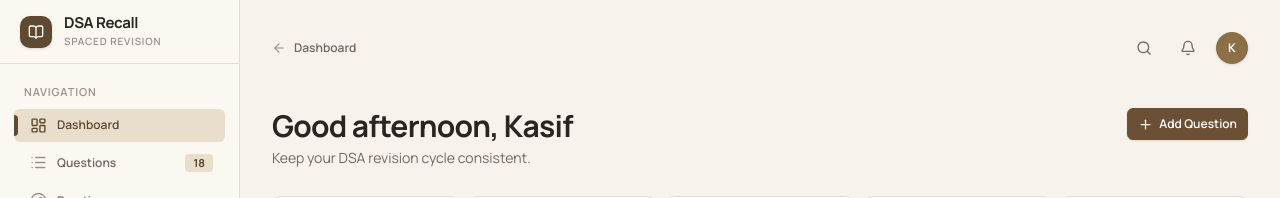
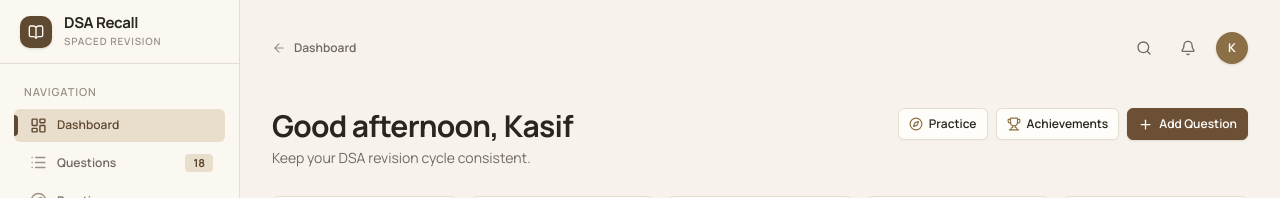
Before and after one commit to MdKasif0/DSARecall, a Next.js app: page / in a window 1280 px wide. Shown: the top 198 px of the page. Built offline with nearby package versions, Linux system fonts and the light colour scheme.

Commit message:
feat: add practice and achievements navigation shortcuts and optimize settings state initialization

```diff
--- a/src/app/page.tsx
+++ b/src/app/page.tsx
@@ -13,6 +13,8 @@ import {
   FileText,
   Calendar,
   Flame,
+  Compass,
+  Trophy,
 } from 'lucide-react';
 import { useQuestions } from '@/lib/context';
 import {
@@ -36,6 +38,7 @@ import StatusBreakdown from '@/components/StatusBreakdown';
 import TopBar from '@/components/TopBar';
 import { computeActivityStats } from '@/lib/analytics';
 import { openAddModal } from '@/lib/events';
+import { getSettings } from '@/lib/settings';
 
 interface ActionItem {
   question: DSAQuestion;
@@ -48,13 +51,25 @@ export default function DashboardPage() {
   const { questions, records, recordsMap, isLoaded, markRevision } = useQuestions();
   const [justCompletedIds, setJustCompletedIds] = useState<Map<string, string>>(new Map());
 
+  const [userName] = useState<string>(() => {
+    if (typeof window !== 'undefined') {
+      try {
+        return getSettings().userName || 'Kasif';
+      } catch {
+        return 'Kasif';
+      }
+    }
+    return 'Kasif';
+  });
+
   // Dynamic greeting based on current local hour
   const greeting = useMemo(() => {
     const hour = new Date().getHours();
-    if (hour < 12) return 'Good morning, Kasif';
-    if (hour < 18) return 'Good afternoon, Kasif';
-    return 'Good evening, Kasif';
-  }, []);
+    const name = userName ? `, ${userName}` : '';
+    if (hour < 12) return `Good morning${name}`;
+    if (hour < 18) return `Good afternoon${name}`;
+    return `Good evening${name}`;
+  }, [userName]);
 
   // Compute analytics stats for heatmap and chart
   const stats = useMemo(() => {
@@ -135,14 +150,32 @@ export default function DashboardPage() {
           </p>
         </div>
 
+        <div className="flex items-center gap-2 self-start flex-wrap">
+          <Link
+            href="/practice"
+            className="btn btn-secondary btn-sm gap-1.5 text-xs font-semibold hover:border-[#8B6F47] hover:text-[#5F4930] no-underline"
+            title="Explore topic-wise practice questions"
+          >
+            <Compass size={14} className="text-[#8B6F47]" />
+            <span>Practice</span>
+          </Link>
+          <Link
+            href="/achievements"
+            className="btn btn-secondary btn-sm gap-1.5 text-xs font-semibold hover:border-[#8B6F47] hover:text-[#5F4930] no-underline"
+            title="View achievements and share on LinkedIn / X"
+          >
+            <Trophy size={14} className="text-[#8B6F47]" />
+            <span>Achievements</span>
+          </Link>
           <button
-          className="btn btn-primary btn-sm self-start"
+            className="btn btn-primary btn-sm"
             onClick={openAddModal}
             title="Add a new solved DSA problem"
           >
             <Plus size={15} />
             <span>Add Question</span>
           </button>
+        </div>
       </div>
 
       {/* Metric Row: Total, Due Today, Overdue, Streak, Completion */}
--- a/src/app/settings/page.tsx
+++ b/src/app/settings/page.tsx
@@ -1,8 +1,7 @@
 'use client';
 
-import { useState, useEffect } from 'react';
+import { useState } from 'react';
 import {
-  Settings as SettingsIcon,
   Calendar,
   Save,
   RotateCcw,
@@ -31,31 +30,22 @@ import {
   saveRevisionRecords,
 } from '@/lib/storage';
 import { useQuestions } from '@/lib/context';
-import { getTodayISO, addDays, parseLocalDate, format } from 'date-fns';
+import { addDays, format } from 'date-fns';
+import { getTodayISO, parseLocalDate } from '@/lib/dates';
 import TopBar from '@/components/TopBar';
 
 export default function SettingsPage() {
   const { questions, refreshQuestions } = useQuestions();
 
-  const [settings, setSettings] = useState<AppSettings | null>(null);
-  const [activePreset, setActivePreset] = useState<string>('standard');
-  const [customIntervals, setCustomIntervals] = useState<number[]>([3, 7, 15, 30, 60, 120]);
-  const [userName, setUserName] = useState<string>('Kasif');
-  const [dailyTarget, setDailyTarget] = useState<number>(5);
-  const [enableSound, setEnableSound] = useState<boolean>(false);
+  const [settings, setSettings] = useState<AppSettings>(() => getSettings());
+  const [activePreset, setActivePreset] = useState<string>(() => getSettings().activePresetId);
+  const [customIntervals, setCustomIntervals] = useState<number[]>(() => getSettings().intervals);
+  const [userName, setUserName] = useState<string>(() => getSettings().userName || 'Kasif');
+  const [dailyTarget, setDailyTarget] = useState<number>(() => getSettings().dailyTarget || 5);
+  const [enableSound, setEnableSound] = useState<boolean>(() => getSettings().enableSound || false);
 
   const [savedNotice, setSavedNotice] = useState<string | null>(null);
   const [errorNotice, setErrorNotice] = useState<string | null>(null);
-
-  useEffect(() => {
-    const loaded = getSettings();
-    setSettings(loaded);
-    setActivePreset(loaded.activePresetId);
-    setCustomIntervals(loaded.intervals);
-    setUserName(loaded.userName || 'Kasif');
-    setDailyTarget(loaded.dailyTarget || 5);
-    setEnableSound(loaded.enableSound || false);
-  }, []);
 
   const handlePresetSelect = (presetId: string) => {
     setActivePreset(presetId);
--- a/src/components/MobileNav.tsx
+++ b/src/components/MobileNav.tsx
@@ -7,8 +7,9 @@ import {
   LayoutDashboard,
   List,
   CalendarCheck,
-  CalendarClock,
-  ClockAlert,
+  Compass,
+  Trophy,
+  Settings,
   Plus,
 } from 'lucide-react';
 import { useQuestions } from '@/lib/context';
@@ -23,7 +24,6 @@ export default function MobileNav() {
   const today = getTodayISO();
 
   let dueTodayCount = 0;
-  let overdueCount = 0;
 
   for (const q of questions) {
     for (const interval of REVISION_INTERVALS) {
@@ -31,8 +31,6 @@ export default function MobileNav() {
       const d = q[REVISION_KEYS[interval]];
       if (d === today) {
         dueTodayCount++;
-      } else if (d < today) {
-        overdueCount++;
       }
     }
   }
@@ -51,22 +49,22 @@ export default function MobileNav() {
       badge: 0,
     },
     {
+      href: '/practice',
+      label: 'Practice',
+      icon: Compass,
+      badge: 0,
+    },
+    {
       href: '/today',
       label: 'Today',
       icon: CalendarCheck,
       badge: dueTodayCount,
     },
     {
-      href: '/upcoming',
-      label: 'Upcoming',
-      icon: CalendarClock,
+      href: '/achievements',
+      label: 'Trophies',
+      icon: Trophy,
       badge: 0,
-    },
-    {
-      href: '/overdue',
-      label: 'Overdue',
-      icon: ClockAlert,
-      badge: overdueCount,
     },
   ];
 
@@ -89,6 +87,15 @@ export default function MobileNav() {
             </div>
           </Link>
 
+          <div className="flex items-center gap-2">
+            <Link
+              href="/settings"
+              className="flex h-8 w-8 items-center justify-center rounded-lg border border-[#E4DDD2] bg-[#FFFDF9] text-[#71695F] hover:bg-[#F2ECE2]"
+              title="Settings"
+              aria-label="Settings"
+            >
+              <Settings size={15} />
+            </Link>
             <button
               className="btn btn-primary btn-sm px-2.5 py-1 text-xs"
               onClick={openAddModal}
@@ -97,6 +104,7 @@ export default function MobileNav() {
               <Plus size={14} />
               <span>Add</span>
             </button>
+          </div>
         </div>
       </header>
 
--- a/src/lib/achievements.ts
+++ b/src/lib/achievements.ts
@@ -217,7 +217,9 @@ export function generateTwitterShareUrl(achievement: Achievement): string {
   return `https://twitter.com/intent/tweet?text=${encodeURIComponent(text)}&url=${encodeURIComponent(url)}`;
 }
 
-export function generateLinkedInShareUrl(achievement: Achievement): string {
-  const url = 'https://dsarecall.app';
+export function generateLinkedInShareUrl(achievement?: Achievement): string {
+  const url = achievement
+    ? `https://dsarecall.app/achievements#${achievement.id}`
+    : 'https://dsarecall.app';
   return `https://www.linkedin.com/sharing/share-offsite/?url=${encodeURIComponent(url)}`;
 }
```
Lines whose indentation alone changed are shown as unchanged.
